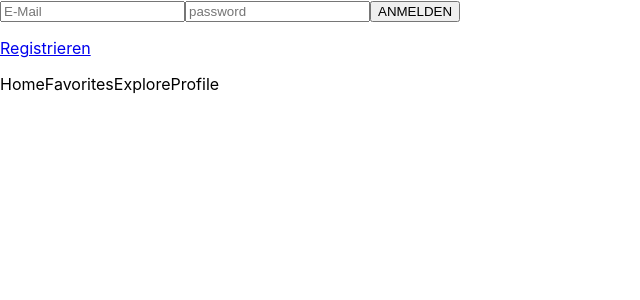
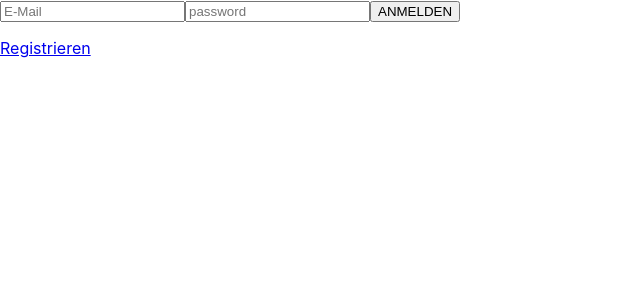
Before and after one commit to Robert-Schurig/Capstone-App, a Next.js app: page /loginpage in a window 1280 px wide. Shown: the top 300 px of the page, without its empty margins (0-640 px from the left). Built offline with nearby package versions, Linux system fonts and the light colour scheme.

Commit message:
Even more corrections

```diff
--- a/components/Navbar.js
+++ /dev/null
@@ -1,14 +0,0 @@
-import Link from "next/link";
-
-export default function Navbar() {
-  return (
-    <div>
-      <div>
-        <Link>Home</Link>
-        <Link>Favorites</Link>
-        <Link>Explore</Link>
-        <Link>Profile</Link>
-      </div>
-    </div>
-  );
-}
--- a/pages/_app.js
+++ b/pages/_app.js
@@ -1,12 +1,10 @@
 import GlobalStyles from "../styles/GlobalStyles";
-import Navbar from "../components/Navbar";
 
 function MyApp({Component, pageProps}) {
   return (
     <>
       <GlobalStyles />
       <Component {...pageProps} />
-      <Navbar />
     </>
   );
 }
```
